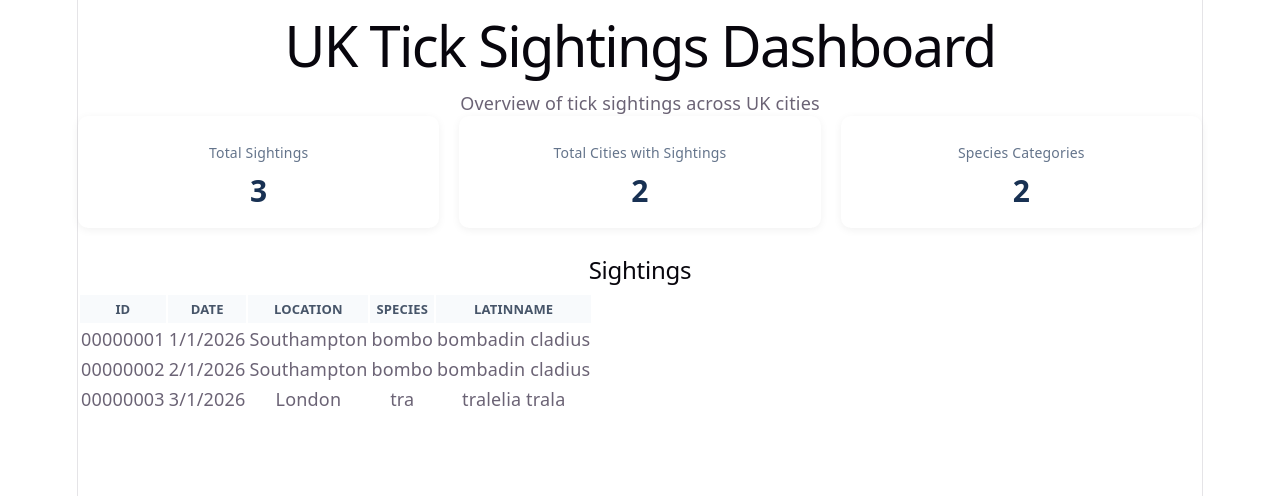
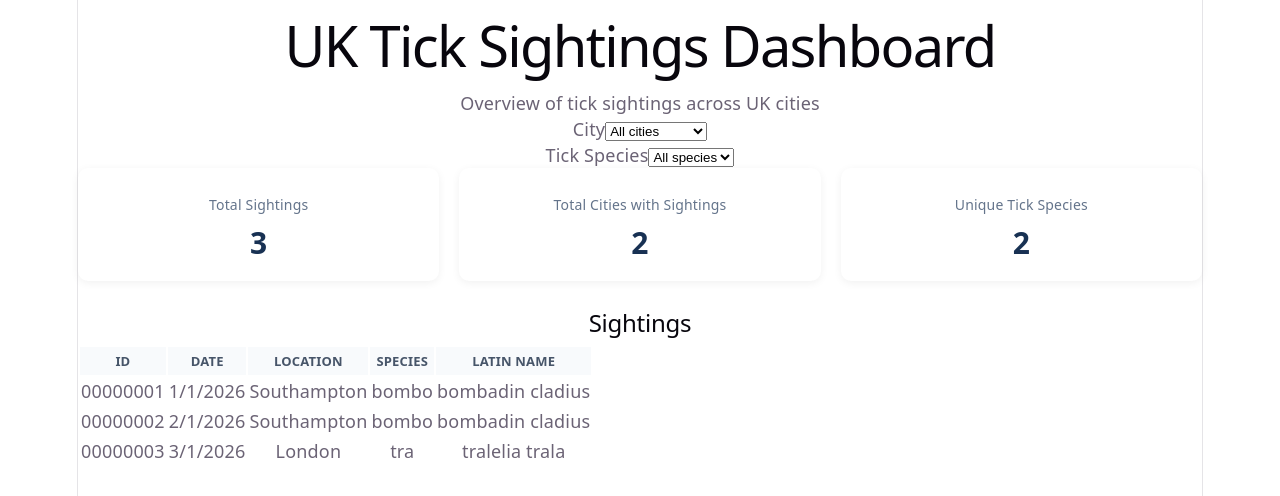
Before and after one commit to sunnymoksoton/elanco_task, a React (Vite) app in the folder frontend/: page / in a window 1280 px wide. Shown: the top 496 px of the page. Built offline with nearby package versions, Linux system fonts and the light colour scheme.

Commit message:
added filters

```diff
--- a/frontend/package.json
+++ b/frontend/package.json
@@ -10,6 +10,7 @@
     "preview": "vite preview"
   },
   "dependencies": {
+    "@vis.gl/react-google-maps": "^1.10.2",
     "react": "^19.3.1",
     "react-dom": "^19.3.1"
   },
--- a/frontend/src/App.tsx
+++ b/frontend/src/App.tsx
@@ -1,10 +1,42 @@
 //returns the html to display website
+import { useState } from "react";
+
 import Sightings from "./components/Sightings";
 import Stats from "./components/Stats";
+import Filters from "./components/Filters";
+
+import { testSightings } from "./testdata";
+
 import "./App.css";
 
-function App()
-{
+
+
+function App() {
+  // Remember the currently selected filters
+  const [selectedCity, setSelectedCity] = useState(""); //selected city has init value "", setSelectedCity(???) to update selectedCity
+  const [selectedSpecies, setSelectedSpecies] = useState("");
+
+  // Get all unique cities from the sightings
+  const cities = [...new Set( //... converts a set into an array, "spreading" the set
+    testSightings.map((sighting) => sighting.location)
+  )];
+
+  // Get all unique tick species
+  const species = [...new Set(
+    testSightings.map((sighting) => sighting.species)
+  )];
+
+  // Filter sightings using the selected filters
+  const filteredSightings = testSightings.filter((sighting) => {
+    const matchesCity =
+      selectedCity === "" || sighting.location === selectedCity;
+
+    const matchesSpecies =
+      selectedSpecies === "" || sighting.species === selectedSpecies;
+
+    return matchesCity && matchesSpecies; //only include sightings that match filter conditions
+  });
+
   return (
     <main className="dashboard">
       <h1>UK Tick Sightings Dashboard</h1>
@@ -13,8 +45,18 @@ function App()
         Overview of tick sightings across UK cities
       </p>
 
-      <Stats />
-      <Sightings />
+      <Filters
+        cities={cities}
+        species={species}
+        selectedCity={selectedCity}
+        selectedSpecies={selectedSpecies}
+        onCityChange={setSelectedCity}
+        onSpeciesChange={setSelectedSpecies}
+      />
+
+      <Stats sightings={filteredSightings} />
+
+      <Sightings sightings={filteredSightings} />
     </main>
   );
 }
--- /dev/null
+++ b/frontend/src/components/Filters.tsx
@@ -0,0 +1,53 @@
+
+interface FiltersProps { //props for passing data between components
+  cities: string[];
+  species: string[];
+  selectedCity: string;
+  selectedSpecies: string;
+  onCityChange: (city: string) => void; //function that runs when city is changed
+  onSpeciesChange: (species: string) => void; //etc
+}
+
+function Filters({cities, species, selectedCity, selectedSpecies, onCityChange, onSpeciesChange,}: FiltersProps)
+{
+  return (
+    <div className="filters-container">
+      <div className="filter-group">
+        <label htmlFor="city-filter">City</label>
+
+        <select
+          id="city-filter"
+          value={selectedCity}
+          onChange={(event) => onCityChange(event.target.value)}//target is element that triggered event, value is value of target (here is city selected)
+        >
+          <option value="">All cities</option>
+          {cities.map((city) => ( //we want to create an option for each city
+            <option key={city} value={city}>
+              {city}
+            </option>
+          ))}
+        </select>
+      </div>
+
+      <div className="filter-group">
+        <label htmlFor="species-filter">Tick Species</label>
+
+        <select
+          id="species-filter"
+          value={selectedSpecies}
+          onChange={(event) => onSpeciesChange(event.target.value)}
+        >
+          <option value="">All species</option>
+
+          {species.map((item) => (
+            <option key={item} value={item}>
+              {item}
+            </option>
+          ))}
+        </select>
+      </div>
+    </div>
+  );
+}
+
+export default Filters;
--- a/frontend/src/components/Sightings.tsx
+++ b/frontend/src/components/Sightings.tsx
@@ -1,9 +1,13 @@
 //returns da sightings in test data in html
-import { testSightings } from "../testdata";
 
-function Sightings()
-{
-    return(
+import { type Sighting } from "../types/sighting";
+
+interface SightingsProps { //prop to pass data between components
+  sightings: Sighting[];
+}
+
+function Sightings({ sightings }: SightingsProps) {
+  return (
     <div className="sightings-container">
       <h2>Sightings</h2>
 
@@ -14,12 +18,12 @@ function Sightings()
             <th>Date</th>
             <th>Location</th>
             <th>Species</th>
-            <th>latinName</th>
+            <th>Latin Name</th>
           </tr>
         </thead>
 
         <tbody>
-          {testSightings.map((sighting) => ( //map to loop through all sightings in testSightings, then set id is key
+          {sightings.map((sighting) => (
             <tr key={sighting.id}>
               <td>{sighting.id}</td>
               <td>{sighting.date}</td>
@@ -31,7 +35,7 @@ function Sightings()
         </tbody>
       </table>
     </div>
-    );
+  );
 }
 
 export default Sightings;
--- a/frontend/src/components/Stats.tsx
+++ b/frontend/src/components/Stats.tsx
@@ -1,33 +1,37 @@
 //gives html for statistics
 
-import { testSightings } from "../testdata";
+import { type Sighting } from "../types/sighting";
 
-function Stats()
-{
-    const totalSightings = testSightings.length;
+interface StatsProps { //prop for passing info between components
+  sightings: Sighting[];
+}
 
-    const totalCities = new Set( //set since need unique
-        testSightings.map((sighting) => sighting.location)
-    ).size; //set uses size
+function Stats({ sightings }: StatsProps) {
+  const totalSightings = sightings.length;
+
+  const totalCities = new Set(
+    sightings.map((sighting) => sighting.location)
+  ).size;
 
   const totalSpecies = new Set(
-        testSightings.map((sighting) => sighting.species)
+    sightings.map((sighting) => sighting.species)
   ).size;
 
   const stats = [
     {
       title: "Total Sightings",
-            value: totalSightings
+      value: totalSightings,
     },
     {
       title: "Total Cities with Sightings",
-            value: totalCities
+      value: totalCities,
     },
     {
-            title: "Species Categories",
-            value: totalSpecies
-        }
+      title: "Unique Tick Species",
+      value: totalSpecies,
+    },
   ];
+
   return (
     <div className="stats">
       {stats.map((stat) => (
```
Also changed, not shown: 1 other file (tests, documents, lock files or other folders). Lines whose indentation alone changed are shown as unchanged.
